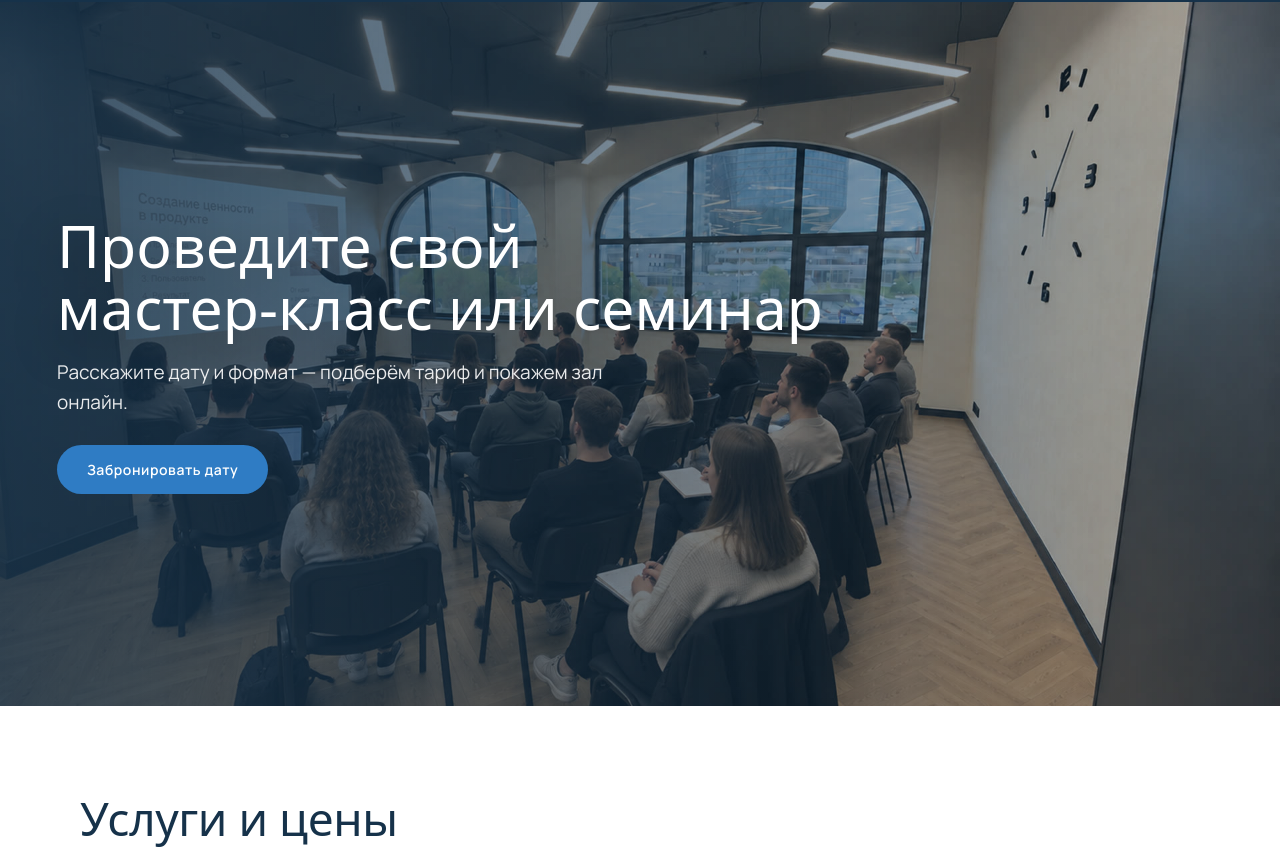
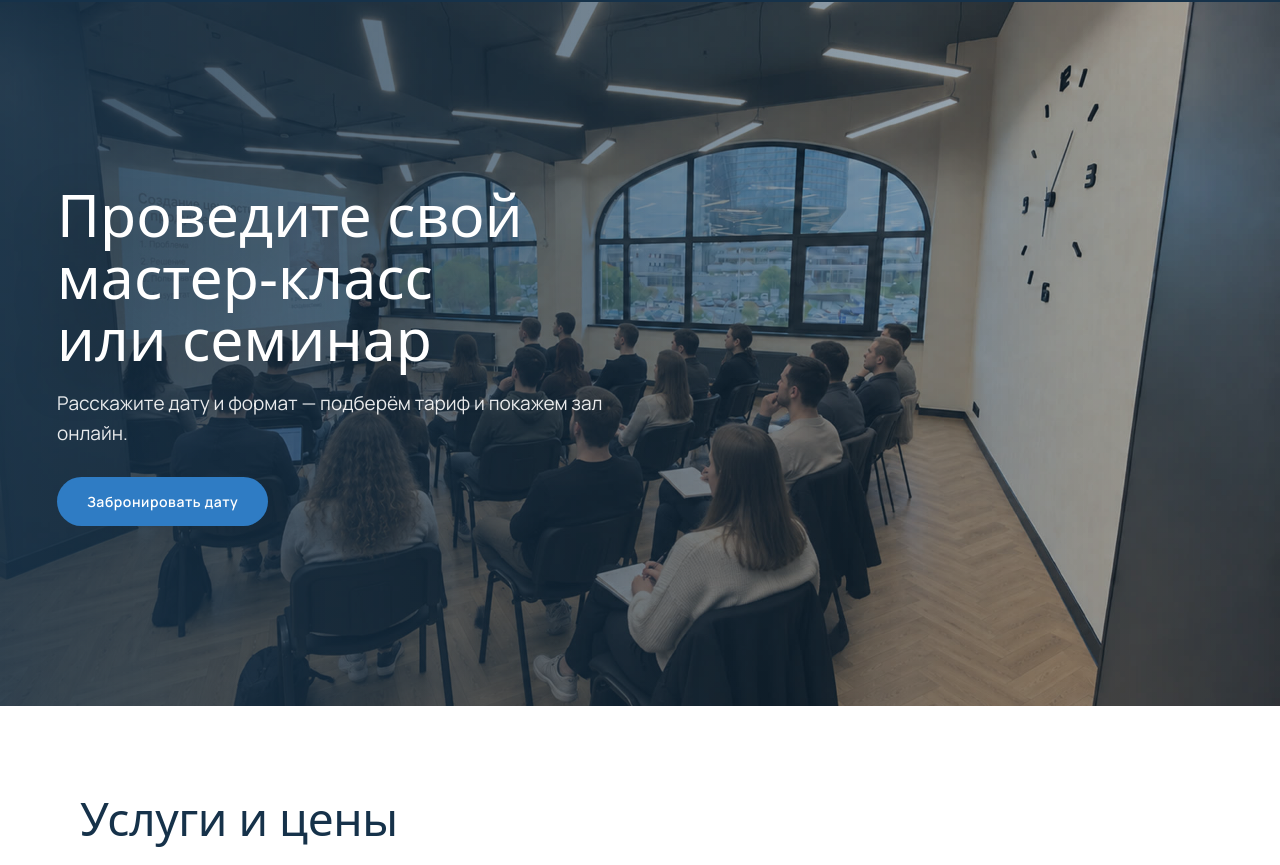
Before and after one commit to dpankyyy/ARKA-123-site, a plain HTML site: page index.html in a window 1280 px wide. Shown: the part 1598-2463 px from the top of the page. Drawn offline with Linux system fonts and the light colour scheme; grey boxes are pictures that could not be loaded; a web font is replaced by a local one.

Commit message:
index.html

```diff
--- a/index.html
+++ b/index.html
@@ -74,7 +74,7 @@
   </div>
   <div class="cta-veil"></div>
   <div class="cta-copy">
-    <h2 class="cta-title">Проведите свой<br>мастер-класс или семинар</h2>
+    <h2 class="cta-title">Проведите свой<br>мастер-класс <br> или семинар</h2>
     <p class="cta-lead">Расскажите дату и формат — подберём тариф и покажем зал онлайн.</p>
     <button class="btn btn--solid" data-contact>Забронировать дату</button>
   </div>
```
